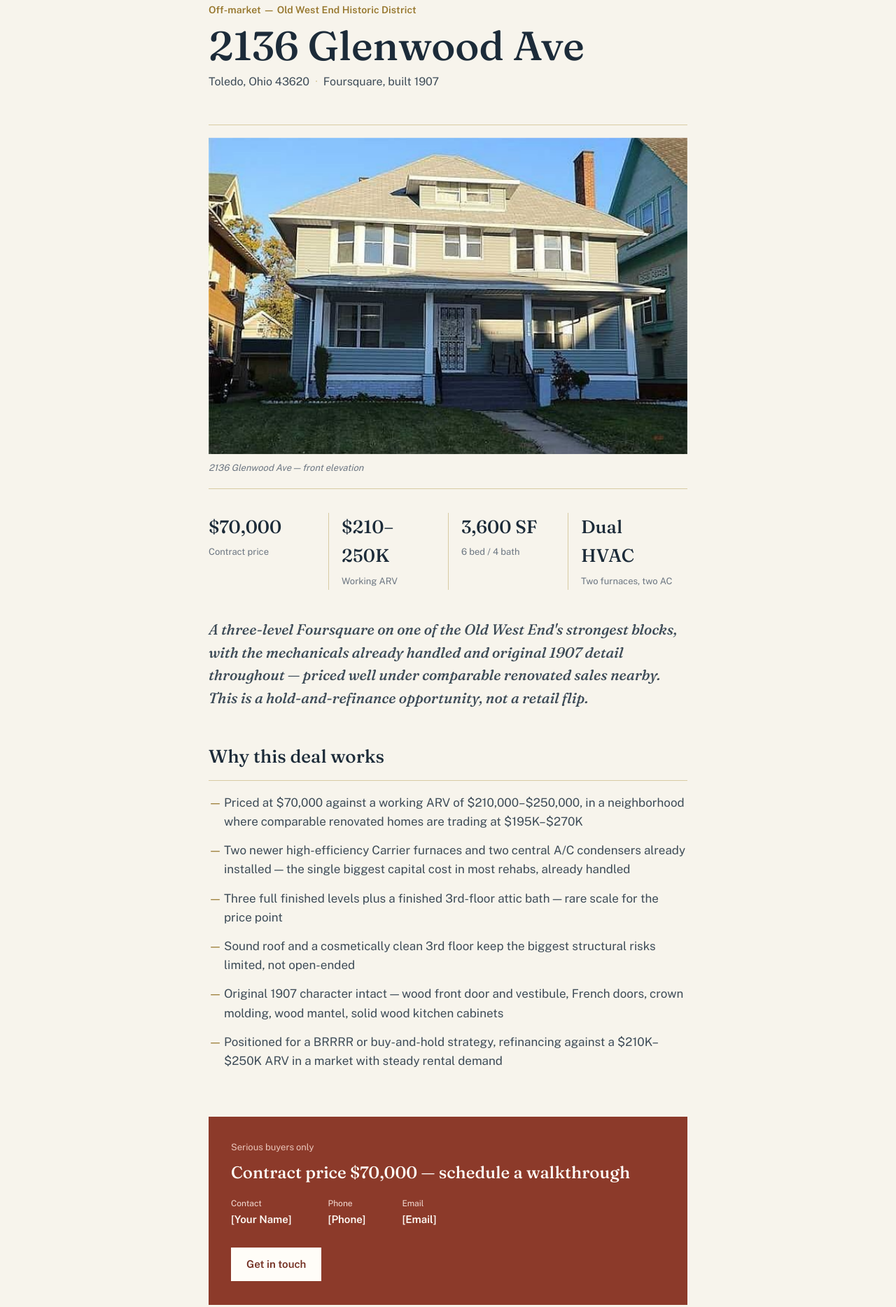
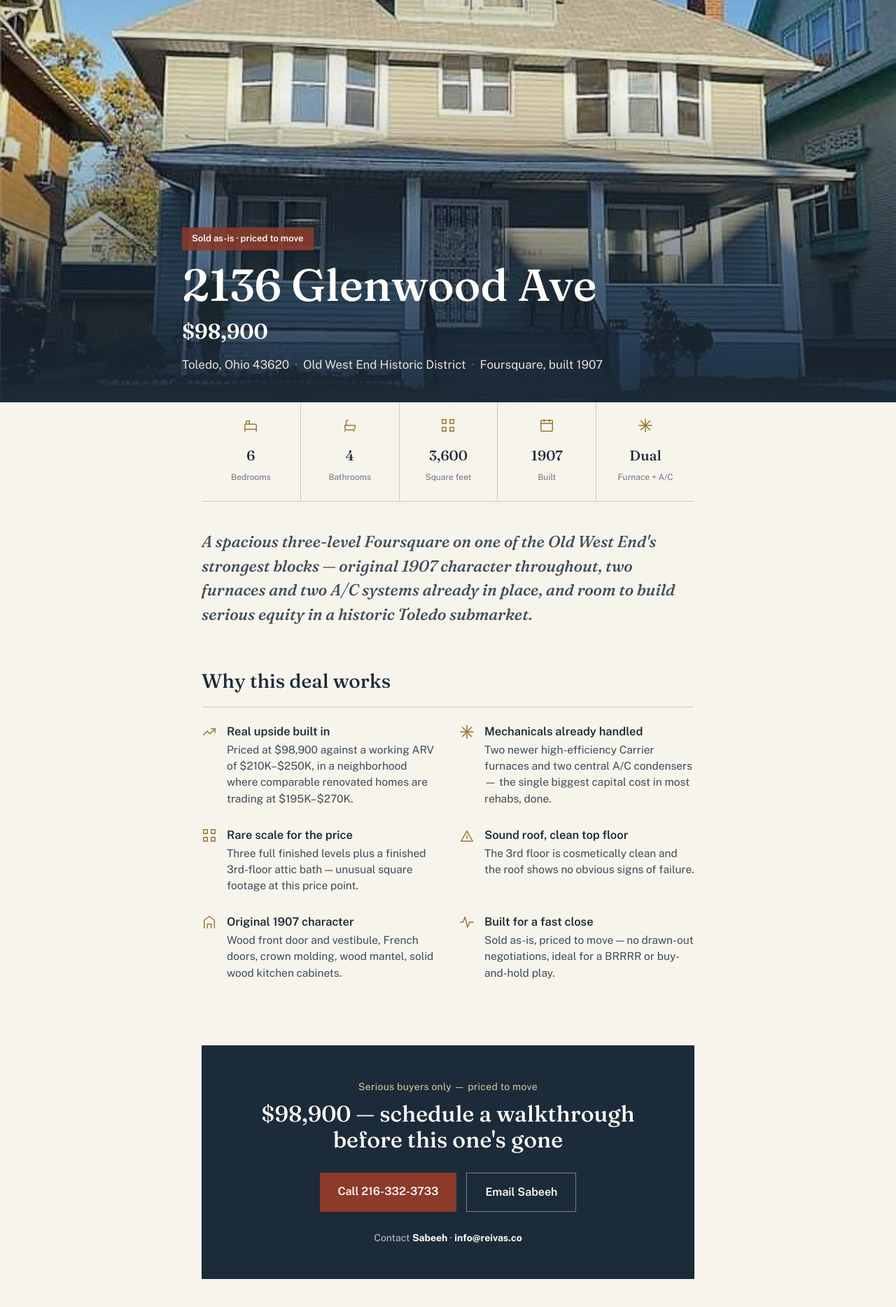
Before and after one commit to Reivasllc/glenwood-landing--random-.vercel.app, a plain HTML site: page index.html in a window 1280 px wide. Shown: the part 49-1917 px from the top of the page at 70% size. Drawn offline with nearby package versions, Linux system fonts and the light colour scheme.

Commit message:
Update index.html

```diff
--- a/index.html
+++ b/index.html
@@ -4,7 +4,7 @@
 <meta charset="UTF-8">
 <meta name="viewport" content="width=device-width, initial-scale=1.0">
 <title>2136 Glenwood Ave — Old West End, Toledo</title>
-<meta name="description" content="Off-market Foursquare in Toledo's Old West End Historic District. 3,600 SF, dual HVAC, contract price $70,000.">
+<meta name="description" content="Old West End Foursquare in Toledo — 3,600 SF, dual HVAC. Priced to move at $98,900.">
 <link rel="preconnect" href="https://fonts.googleapis.com">
 <link rel="preconnect" href="https://fonts.gstatic.com" crossorigin>
 <link href="https://fonts.googleapis.com/css2?family=Fraunces:ital,opsz,wght@0,9..144,400;0,9..144,500;0,9..144,600;1,9..144,500&family=Public+Sans:wght@400;500;600;700&display=swap" rel="stylesheet">
@@ -20,7 +20,7 @@
     --brick:#8C3A2A;
     --brick-deep:#732F22;
     --white:#FFFDF8;
-    --max:740px;
+    --max:760px;
   }
   *{box-sizing:border-box;}
   html{scroll-behavior:smooth;}
@@ -40,74 +40,93 @@
   }
   a{color:var(--brick);}
   a:visited{color:var(--brick);}
+  svg.icon{width:22px; height:22px; stroke:var(--brass); fill:none; stroke-width:1.6; stroke-linecap:round; stroke-linejoin:round; flex-shrink:0;}
 
-  /* ---------- header ---------- */
-  .masthead{
-    padding:52px 0 20px;
+  /* ---------- full-bleed hero ---------- */
+  .hero-wrap{
+    position:relative;
+    width:100%;
+    height:min(78vh, 640px);
+    min-height:420px;
+    overflow:hidden;
+    background:var(--ink);
   }
-  .masthead .dateline{
-    font-size:14px;
-    color:var(--brass);
+  .hero-wrap img{
+    width:100%;
+    height:100%;
+    object-fit:cover;
+    display:block;
+    opacity:.94;
+  }
+  .hero-scrim{
+    position:absolute;
+    inset:0;
+    background:linear-gradient(180deg, rgba(28,43,57,.15) 0%, rgba(28,43,57,0) 30%, rgba(28,43,57,.55) 72%, rgba(28,43,57,.88) 100%);
+  }
+  .hero-content{
+    position:absolute;
+    left:0; right:0; bottom:0;
+    padding:0 28px 40px;
+  }
+  .hero-inner{
+    max-width:var(--max);
+    margin:0 auto;
+  }
+  .hero-badge{
+    display:inline-block;
+    font-size:13px;
     font-weight:600;
-    letter-spacing:.01em;
+    color:var(--white);
+    background:rgba(140,58,42,.85);
+    padding:6px 14px;
+    margin-bottom:16px;
   }
-  h1{
+  .hero-inner h1{
     font-family:'Fraunces', serif;
     font-weight:500;
-    font-size:clamp(38px, 6vw, 58px);
-    line-height:1.05;
-    margin:10px 0 8px;
-    color:var(--ink);
+    font-size:clamp(38px, 6.4vw, 64px);
+    line-height:1.03;
+    margin:0 0 10px;
+    color:var(--white);
   }
-  .locale{
-    font-size:16px;
-    color:var(--ink-soft);
-    margin:0 0 28px;
+  .hero-inner .price{
+    font-family:'Fraunces', serif;
+    font-weight:600;
+    font-size:clamp(24px, 3vw, 30px);
+    color:var(--white);
+    margin:2px 0 10px;
   }
-  .locale .sep{
-    color:var(--brass-line);
-    margin:0 8px;
+  .hero-inner .locale{
+    font-size:17px;
+    color:#E9E3D3;
+    margin:0;
   }
+  .hero-inner .locale .sep{ color:#8A7F65; margin:0 8px; }
 
-  /* ---------- hero photo ---------- */
-  figure.hero{
-    margin:0 0 6px;
-    border-top:1px solid var(--brass-line);
+  /* ---------- quick facts strip ---------- */
+  .facts{
+    display:flex;
+    flex-wrap:wrap;
     border-bottom:1px solid var(--brass-line);
-    padding:18px 0;
+    margin:0 0 40px;
   }
-  figure.hero img{
-    width:100%;
-    display:block;
-    height:auto;
-  }
-  figure.hero figcaption{
-    font-size:13px;
-    color:var(--slate);
-    font-style:italic;
-    padding-top:10px;
-  }
-
-  /* ---------- stat ledger ---------- */
-  .ledger{
-    display:grid;
-    grid-template-columns:repeat(4, 1fr);
-    margin:34px 0 40px;
-  }
-  .ledger .stat{
-    padding:0 18px;
+  .facts .fact{
+    flex:1 1 20%;
+    text-align:center;
+    padding:22px 8px;
     border-left:1px solid var(--brass-line);
   }
-  .ledger .stat:first-child{border-left:none; padding-left:0;}
-  .ledger .stat .num{
+  .facts .fact:first-child{border-left:none;}
+  .facts .fact svg.icon{margin:0 auto 8px;}
+  .facts .fact .num{
     font-family:'Fraunces', serif;
-    font-size:26px;
+    font-size:20px;
     font-weight:500;
     color:var(--ink);
     display:block;
   }
-  .ledger .stat .lbl{
-    font-size:13px;
+  .facts .fact .lbl{
+    font-size:12px;
     color:var(--slate);
     margin-top:2px;
   }
@@ -115,112 +134,99 @@
   /* ---------- lede ---------- */
   p.lede{
     font-family:'Fraunces', serif;
-    font-size:21px;
+    font-size:23px;
     font-weight:400;
     font-style:italic;
-    line-height:1.55;
+    line-height:1.5;
     color:var(--ink-soft);
-    margin:0 0 44px;
+    margin:36px 0 48px;
   }
 
   /* ---------- section headings ---------- */
   h2{
     font-family:'Fraunces', serif;
     font-weight:500;
-    font-size:26px;
+    font-size:28px;
     color:var(--ink);
-    margin:0 0 18px;
-    padding-bottom:12px;
+    margin:0 0 22px;
+    padding-bottom:14px;
     border-bottom:1px solid var(--brass-line);
   }
-  section{margin:48px 0;}
+  section{margin:56px 0;}
 
-  ul.plain{
-    list-style:none;
+  /* ---------- benefits grid ---------- */
+  .benefits{
+    display:flex;
+    flex-wrap:wrap;
+    margin:0 -16px;
+  }
+  .benefit{
+    display:flex;
+    gap:14px;
+    align-items:flex-start;
+    flex:1 1 44%;
+    margin:0 16px 28px;
+  }
+  .benefit svg.icon{ margin-top:2px; }
+  .benefit p{
     margin:0;
-    padding:0;
+    color:var(--ink-soft);
+    font-size:15.5px;
+    line-height:1.5;
   }
-  ul.plain li{
-    position:relative;
-    padding:0 0 14px 22px;
-    color:var(--ink-soft);
-  }
-  ul.plain li::before{
-    content:"—";
-    position:absolute;
-    left:0;
-    color:var(--brass);
-  }
-  ol.steps{
-    margin:0;
-    padding:0 0 0 0;
-    list-style:none;
-    counter-reset:step;
-  }
-  ol.steps li{
-    counter-increment:step;
-    position:relative;
-    padding:0 0 16px 40px;
-    color:var(--ink-soft);
-  }
-  ol.steps li::before{
-    content:counter(step);
-    position:absolute;
-    left:0;
-    top:-1px;
-    font-family:'Fraunces', serif;
-    font-size:15px;
-    color:var(--brass);
-    border:1px solid var(--brass-line);
-    width:24px;height:24px;
-    border-radius:50%;
-    display:flex;
-    align-items:center;
-    justify-content:center;
+  .benefit strong{
+    display:block;
+    color:var(--ink);
+    font-size:16.5px;
+    font-weight:600;
+    margin-bottom:2px;
   }
 
   /* ---------- CTA ---------- */
   .cta{
-    background:var(--brick);
+    background:var(--ink);
     color:var(--white);
-    padding:34px 32px;
-    margin:52px 0;
+    padding:48px 40px;
+    margin:64px 0;
+    text-align:center;
   }
   .cta .kicker{
-    font-size:13px;
-    color:#EAC6BB;
-    margin:0 0 6px;
+    font-size:14px;
+    color:var(--brass-line);
+    margin:0 0 10px;
+    letter-spacing:.02em;
   }
   .cta h3{
     font-family:'Fraunces', serif;
     font-weight:500;
-    font-size:24px;
-    margin:0 0 16px;
+    font-size:32px;
+    margin:0 0 28px;
     color:var(--white);
+    line-height:1.15;
   }
-  .cta .contact{
+  .cta .actions{
     display:flex;
+    justify-content:center;
+    gap:14px;
     flex-wrap:wrap;
-    gap:10px 26px;
-    font-size:15px;
-    margin-bottom:20px;
+    margin-bottom:26px;
   }
-  .cta .contact div{
-    margin-right:26px;
-    margin-bottom:8px;
-  }
-  .cta .contact span{color:#F3DCD4; font-size:12px; display:block;}
-  .cta .contact strong{color:var(--white); font-weight:600;}
   .cta a.button{
     display:inline-block;
-    background:var(--white);
-    color:var(--brick-deep);
     font-weight:600;
     text-decoration:none;
-    padding:12px 22px;
-    font-size:15px;
+    padding:14px 26px;
+    font-size:16px;
   }
-  .cta a.button:hover{background:#F3DCD4;}
+  .cta a.button.primary{ background:var(--brick); color:var(--white); }
+  .cta a.button.primary:hover{ background:var(--brick-deep); }
+  .cta a.button.secondary{ background:transparent; color:var(--white); border:1px solid rgba(255,255,255,.4); }
+  .cta a.button.secondary:hover{ border-color:#fff; }
+  .cta .signature{
+    font-size:14px;
+    color:#B9C2CB;
+  }
+  .cta .signature strong{ color:var(--white); }
 
   /* ---------- comps table ---------- */
   table{
@@ -252,20 +258,33 @@
     margin-top:14px;
   }
   .arv-line{
-    font-size:17px;
+    font-size:18px;
     color:var(--ink);
     font-weight:600;
-    margin:18px 0 6px;
+    margin:20px 0 6px;
   }
 
-  .docs-link{
+  .docs-cta{
+    display:flex;
+    align-items:center;
+    justify-content:space-between;
+    flex-wrap:wrap;
+    gap:16px;
+    background:var(--paper-deep);
+    padding:24px 26px;
+  }
+  .docs-cta p{margin:0; color:var(--ink-soft); font-size:15px;}
+  .docs-cta a.button{
     display:inline-block;
-    margin-top:6px;
+    background:var(--ink);
+    color:var(--white);
     font-weight:600;
-    border-bottom:1px solid var(--brick);
-    padding-bottom:1px;
     text-decoration:none;
+    padding:12px 22px;
+    font-size:15px;
+    white-space:nowrap;
   }
+  .docs-cta a.button:hover{ background:var(--brick); }
 
   footer{
     border-top:1px solid var(--brass-line);
@@ -277,68 +296,97 @@
     line-height:1.6;
   }
 
-  @media (max-width:600px){
-    .ledger{grid-template-columns:repeat(2, 1fr); row-gap:20px;}
-    .ledger .stat:nth-child(3){border-left:none; padding-left:0;}
-    p.lede{font-size:19px;}
-    h1{font-size:34px;}
-  }
-
-  @media (prefers-reduced-motion: no-preference){
-    figure.hero img{
-      animation: reveal .9s ease-out both;
-    }
-    @keyframes reveal{
-      from{opacity:0; transform:translateY(8px);}
-      to{opacity:1; transform:translateY(0);}
-    }
+  @media (max-width:640px){
+    .facts .fact{flex:1 1 30%;}
+    .facts .fact:nth-child(4){border-left:none;}
+    .benefit{flex:1 1 100%;}
+    p.lede{font-size:20px;}
+    .cta{padding:36px 24px;}
+    .cta h3{font-size:26px;}
+    .docs-cta{flex-direction:column; align-items:flex-start;}
   }
 </style>
 </head>
 <body>
 
+  <div class="hero-wrap">
+    <img src="exterior.jpg" alt="Front exterior of 2136 Glenwood Ave, a two-story Foursquare home with a wraparound front porch">
+    <div class="hero-scrim"></div>
+    <div class="hero-content">
+      <div class="hero-inner">
+        <span class="hero-badge">Sold as-is · priced to move</span>
+        <h1>2136 Glenwood Ave</h1>
+        <p class="price">$98,900</p>
+        <p class="locale">Toledo, Ohio 43620<span class="sep">·</span>Old West End Historic District<span class="sep">·</span>Foursquare, built 1907</p>
+      </div>
+    </div>
+  </div>
+
   <div class="col">
-    <header class="masthead">
-      <div class="dateline">Off-market — Old West End Historic District</div>
-      <h1>2136 Glenwood Ave</h1>
-      <p class="locale">Toledo, Ohio 43620<span class="sep">·</span>Foursquare, built 1907</p>
-    </header>
 
-    <figure class="hero">
-      <img src="exterior.jpg" alt="Front exterior of 2136 Glenwood Ave, a two-story Foursquare home with a wraparound front porch">
-      <figcaption>2136 Glenwood Ave — front elevation</figcaption>
-    </figure>
-
-    <div class="ledger">
-      <div class="stat"><span class="num">$70,000</span><span class="lbl">Contract price</span></div>
-      <div class="stat"><span class="num">$210–250K</span><span class="lbl">Working ARV</span></div>
-      <div class="stat"><span class="num">3,600 SF</span><span class="lbl">6 bed / 4 bath</span></div>
-      <div class="stat"><span class="num">Dual HVAC</span><span class="lbl">Two furnaces, two AC</span></div>
+    <div class="facts">
+      <div class="fact">
+        <svg class="icon" viewBox="0 0 24 24"><path d="M3 18v-6a2 2 0 0 1 2-2h14a2 2 0 0 1 2 2v6"/><path d="M3 18h18"/><path d="M5 10V7a2 2 0 0 1 2-2h3v5"/><path d="M3 21v-3M21 21v-3"/></svg>
+        <span class="num">6</span><span class="lbl">Bedrooms</span>
+      </div>
+      <div class="fact">
+        <svg class="icon" viewBox="0 0 24 24"><path d="M4 12h16v3a4 4 0 0 1-4 4H8a4 4 0 0 1-4-4v-3Z"/><path d="M6 12V6a2 2 0 0 1 3-1.7"/><path d="M4 19v2M18 19v2"/></svg>
+        <span class="num">4</span><span class="lbl">Bathrooms</span>
+      </div>
+      <div class="fact">
+        <svg class="icon" viewBox="0 0 24 24"><path d="M3 3h6v6H3zM15 3h6v6h-6zM3 15h6v6H3zM15 15h6v6h-6z"/></svg>
+        <span class="num">3,600</span><span class="lbl">Square feet</span>
+      </div>
+      <div class="fact">
+        <svg class="icon" viewBox="0 0 24 24"><rect x="3" y="4" width="18" height="17" rx="1"/><path d="M3 9h18M8 3v3M16 3v3"/></svg>
+        <span class="num">1907</span><span class="lbl">Built</span>
+      </div>
+      <div class="fact">
+        <svg class="icon" viewBox="0 0 24 24"><path d="M12 2v20M2 12h20M4.9 4.9l14.2 14.2M19.1 4.9 4.9 19.1"/></svg>
+        <span class="num">Dual</span><span class="lbl">Furnace + A/C</span>
+      </div>
     </div>
 
-    <p class="lede">A three-level Foursquare on one of the Old West End's strongest blocks, with the mechanicals already handled and original 1907 detail throughout — priced well under comparable renovated sales nearby. This is a hold-and-refinance opportunity, not a retail flip.</p>
+    <p class="lede">A spacious three-level Foursquare on one of the Old West End's strongest blocks — original 1907 character throughout, two furnaces and two A/C systems already in place, and room to build serious equity in a historic Toledo submarket.</p>
 
     <section>
       <h2>Why this deal works</h2>
-      <ul class="plain">
-        <li>Priced at $70,000 against a working ARV of $210,000–$250,000, in a neighborhood where comparable renovated homes are trading at $195K–$270K</li>
-        <li>Two newer high-efficiency Carrier furnaces and two central A/C condensers already installed — the single biggest capital cost in most rehabs, already handled</li>
-        <li>Three full finished levels plus a finished 3rd-floor attic bath — rare scale for the price point</li>
-        <li>Sound roof and a cosmetically clean 3rd floor keep the biggest structural risks limited, not open-ended</li>
-        <li>Original 1907 character intact — wood front door and vestibule, French doors, crown molding, wood mantel, solid wood kitchen cabinets</li>
-        <li>Positioned for a BRRRR or buy-and-hold strategy, refinancing against a $210K–$250K ARV in a market with steady rental demand</li>
-      </ul>
+      <div class="benefits">
+        <div class="benefit">
+          <svg class="icon" viewBox="0 0 24 24"><path d="M3 17l6-6 4 4 8-8"/><path d="M15 7h6v6"/></svg>
+          <p><strong>Real upside built in</strong>Priced at $98,900 against a working ARV of $210K–$250K, in a neighborhood where comparable renovated homes are trading at $195K–$270K.</p>
+        </div>
+        <div class="benefit">
+          <svg class="icon" viewBox="0 0 24 24"><path d="M12 2v20M2 12h20M4.9 4.9l14.2 14.2M19.1 4.9 4.9 19.1"/></svg>
+          <p><strong>Mechanicals already handled</strong>Two newer high-efficiency Carrier furnaces and two central A/C condensers — the single biggest capital cost in most rehabs, done.</p>
+        </div>
+        <div class="benefit">
+          <svg class="icon" viewBox="0 0 24 24"><path d="M3 3h6v6H3zM15 3h6v6h-6zM3 15h6v6H3zM15 15h6v6h-6z"/></svg>
+          <p><strong>Rare scale for the price</strong>Three full finished levels plus a finished 3rd-floor attic bath — unusual square footage at this price point.</p>
+        </div>
+        <div class="benefit">
+          <svg class="icon" viewBox="0 0 24 24"><path d="M3 21l9-16 9 16z"/><path d="M12 12v5"/></svg>
+          <p><strong>Sound roof, clean top floor</strong>The 3rd floor is cosmetically clean and the roof shows no obvious signs of failure.</p>
+        </div>
+        <div class="benefit">
+          <svg class="icon" viewBox="0 0 24 24"><path d="M4 21V9l8-6 8 6v12"/><path d="M9 21v-6h6v6"/></svg>
+          <p><strong>Original 1907 character</strong>Wood front door and vestibule, French doors, crown molding, wood mantel, solid wood kitchen cabinets.</p>
+        </div>
+        <div class="benefit">
+          <svg class="icon" viewBox="0 0 24 24"><path d="M2 12h4l3-8 4 16 3-8h6"/></svg>
+          <p><strong>Built for a fast close</strong>Sold as-is, priced to move — no drawn-out negotiations, ideal for a BRRRR or buy-and-hold play.</p>
+        </div>
+      </div>
     </section>
 
     <div class="cta">
-      <div class="kicker">Serious buyers only</div>
-      <h3>Contract price $70,000 — schedule a walkthrough</h3>
-      <div class="contact">
-        <div><span>Contact</span><strong>[Your Name]</strong></div>
-        <div><span>Phone</span><strong>[Phone]</strong></div>
-        <div><span>Email</span><strong>[Email]</strong></div>
+      <div class="kicker">Serious buyers only — priced to move</div>
+      <h3>$98,900 — schedule a walkthrough before this one's gone</h3>
+      <div class="actions">
+        <a class="button primary" href="tel:2163323733">Call 216-332-3733</a>
+        <a class="button secondary" href="mailto:info@reivas.co?subject=2136%20Glenwood%20Ave">Email Sabeeh</a>
       </div>
-      <a class="button" href="mailto:youremail@example.com?subject=2136%20Glenwood%20Ave">Get in touch</a>
+      <div class="signature">Contact <strong>Sabeeh</strong> · <strong>info@reivas.co</strong></div>
     </div>
 
     <section>
@@ -359,35 +407,14 @@
     </section>
 
     <section>
-      <h2>Condition overview</h2>
-      <p style="color:var(--ink-soft); margin-top:0;">Disclosed transparently so buyers can underwrite with confidence. Full photo documentation is linked below.</p>
-      <ul class="plain">
-        <li>Interior water damage (ceiling staining, localized holes) on the main and 2nd floors — pattern points to a roof flashing or leak source rather than a full roof failure</li>
-        <li>Basement moisture staining in several areas — needs mold remediation and a waterproofing/drainage allowance</li>
-        <li>Electrical needs an update — two panels, older wiring, some loose connections to be addressed by a licensed electrician</li>
-        <li>Cosmetically dated throughout (kitchen, 3+ bathrooms, popcorn ceilings, wallpaper) — reflected in the price, not hidden in it</li>
-        <li>Full junk-out required before work or showing; some finishes are conservatively estimated until a post-junk-out walkthrough</li>
-      </ul>
-    </section>
-
-    <section>
-      <h2>Buyer due-diligence checklist</h2>
-      <ol class="steps">
-        <li>Confirm single-family vs. legal 2-unit status with the Lucas County Auditor use code</li>
-        <li>Engage a roofer and a foundation/waterproofing contractor to scope the two largest open items</li>
-        <li>Walk the property post-junk-out to verify floor and lower-wall condition</li>
-        <li>Independently verify bed/bath count, square footage, and property class</li>
-      </ol>
-    </section>
-
-    <section>
-      <h2>Full photos &amp; supporting documents</h2>
-      <p style="color:var(--ink-soft); margin-top:0;">~110 photos across all levels, basement, and 3rd floor, plus supporting documents.</p>
-      <a class="docs-link" href="https://drive.google.com/drive/folders/1L_UAHVsOB5ej2aTf0gtH9bbjyna0aRM1?usp=sharing" target="_blank" rel="noopener">View photos and documents on Google Drive</a>
+      <div class="docs-cta">
+        <p><strong style="color:var(--ink); display:block; font-size:17px; margin-bottom:4px;">See it for yourself</strong>~110 photos across every level, basement, and 3rd floor, plus supporting documents.</p>
+        <a class="button" href="https://drive.google.com/drive/folders/1L_UAHVsOB5ej2aTf0gtH9bbjyna0aRM1?usp=sharing" target="_blank" rel="noopener">View photos &amp; documents</a>
+      </div>
     </section>
 
     <footer>
-      <p>All figures are good-faith estimates for discussion, not guarantees. ARV is from public comparable sales, not a formal appraisal. Condition notes are photo-based; some areas were obscured by clutter at the time of inspection. Bed/bath count, square footage, and property class are from public records and should be independently verified. This is a contract assignment, not an MLS listing. Nothing here constitutes legal, tax, or investment advice.</p>
+      <p>All figures are good-faith estimates for discussion, not guarantees. ARV is from public comparable sales, not a formal appraisal. Property is sold as-is; buyer is encouraged to complete independent inspections before closing. Bed/bath count, square footage, and property class are from public records and should be independently verified. This is a contract assignment, not an MLS listing. Nothing here constitutes legal, tax, or investment advice.</p>
     </footer>
   </div>
 
```
